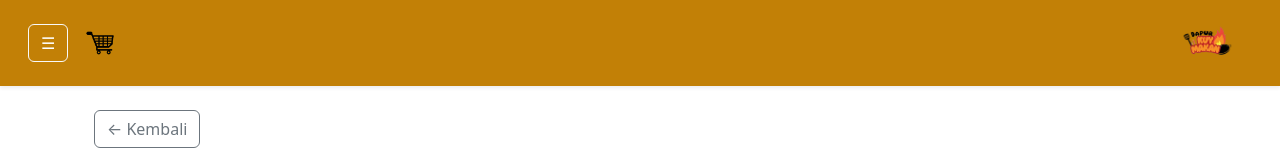
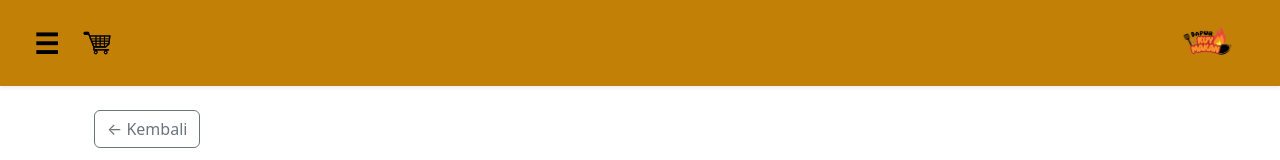
Before and after one commit to ayuputrr/Kuy-Makan, a React (Create React App) app: page /cart in a window 1280 px wide. Shown: the top 160 px of the page. Built offline with nearby package versions, Linux system fonts and the light colour scheme.

Commit message:
Update Navbar.js

```diff
--- a/src/components/Navbar.js
+++ b/src/components/Navbar.js
@@ -35,13 +35,14 @@ function Navbar({ darkMode, setDarkMode }) {
       <nav className="navbar navbar-expand-lg sticky-top shadow-sm navbar-kuy px-3">
         <div className="container-fluid d-flex justify-content-between align-items-center">
           <div className="d-flex align-items-center gap-3">
+          <button
+              className="toggle-icon"
+              onClick={() => setMenuOpen(prev => !prev)}>
+            {menuOpen ? '✕' : '☰'}
+          </button>
 
-            <button
-              className="btn btn-outline-light"
-              onClick={() => setMenuOpen(prev => !prev)}
-            >
-              {menuOpen ? '✕' : '☰'}
-            </button>
+
+
 
             <div className="cart-icon-wrapper">
               <Link to="/cart" className="cart-icon-link">
@@ -52,9 +53,7 @@ function Navbar({ darkMode, setDarkMode }) {
                   style={{ width: '32px', height: '32px' }}
                 />
               </Link>
-              {cartCount > 0 && (
-                <span className="cart-badge">{cartCount}</span>
-              )}
+              {cartCount > 0 && <span className="cart-badge">{cartCount}</span>}
             </div>
           </div>
 
@@ -68,6 +67,7 @@ function Navbar({ darkMode, setDarkMode }) {
           </Link>
         </div>
       </nav>
+
 
       {menuOpen && (
         <>
@@ -92,7 +92,6 @@ function Navbar({ darkMode, setDarkMode }) {
             </div>
           </div>
 
-
           <div className="sidebar-overlay" onClick={() => setMenuOpen(false)}></div>
         </>
       )}
```
